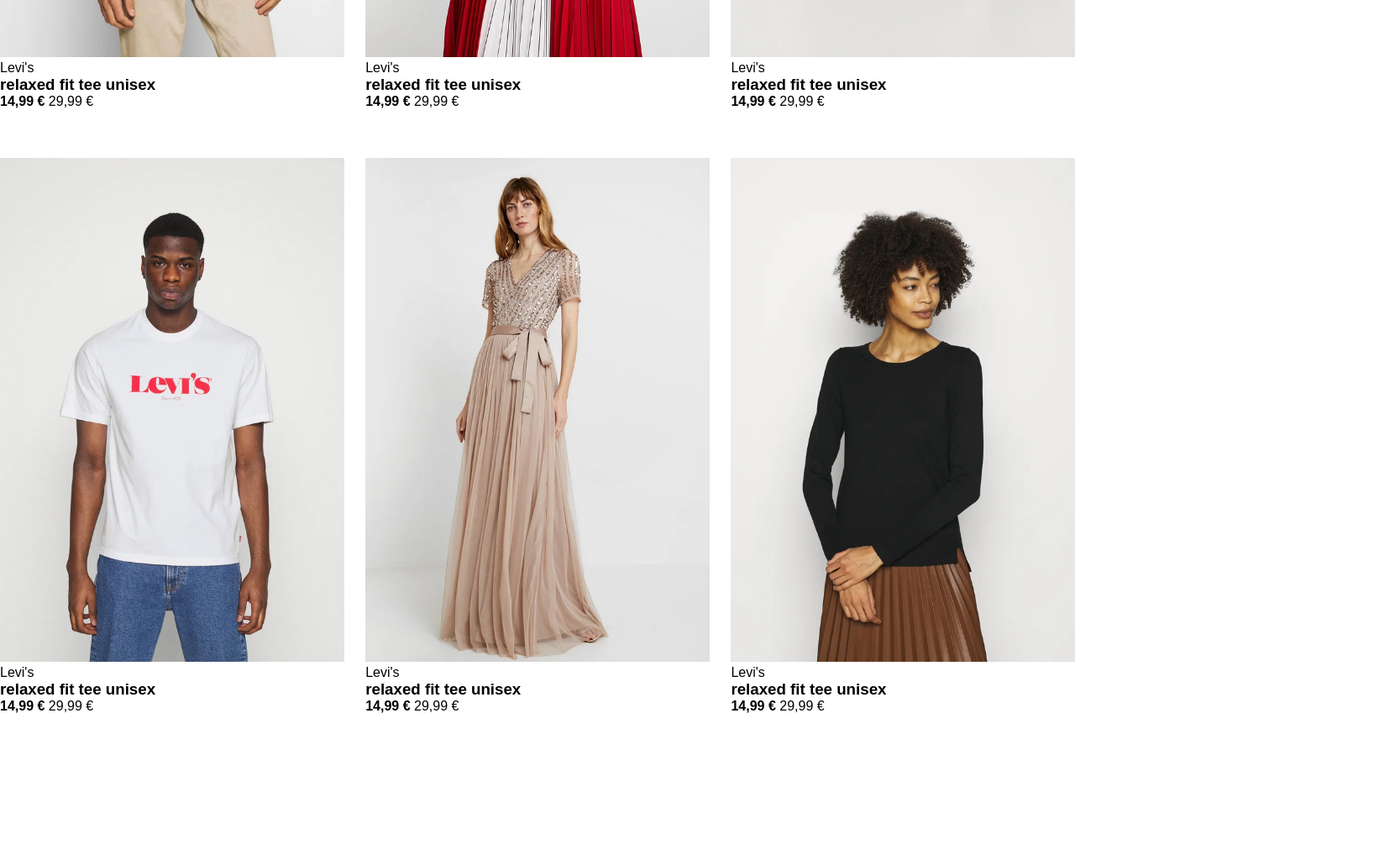
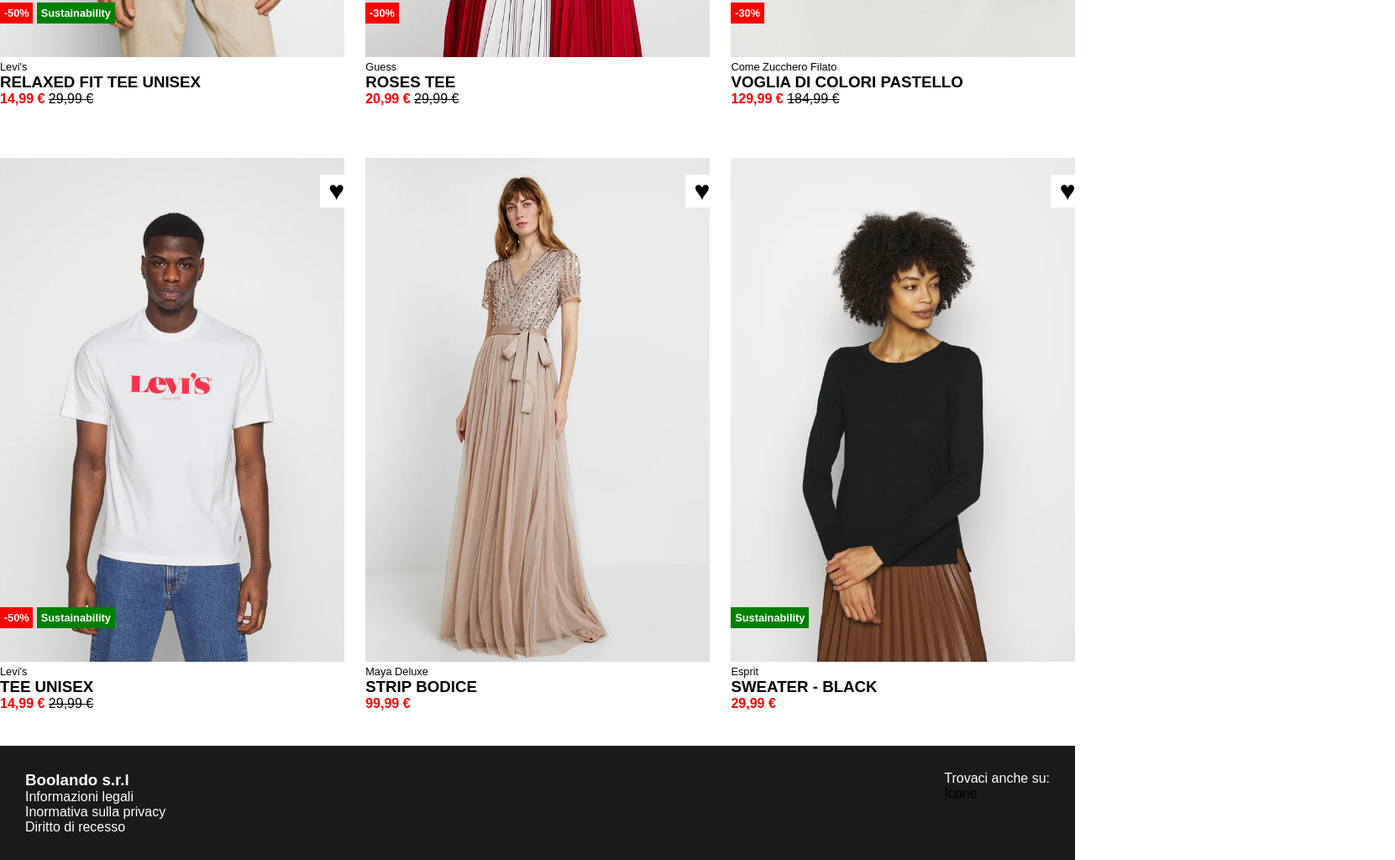
Before and after one commit to giuliacrr/html-css-boolando, a plain HTML site: page index.html in a window 1280 px wide. Shown: the part 632-1656 px from the top of the page at 84% size, 1661 px wide, since content can reach past the window. Before the commit the page ends 1482 px from the top, so only its background shows below. Drawn offline with Linux system fonts and the light colour scheme.

Commit message:
Added main + tags + part of the footer

```diff
--- a/css/style.css
+++ b/css/style.css
@@ -9,6 +9,10 @@
 
 header {
   background-color: #ff6900;
+  position:fixed;
+  width:100%;
+  top:0;
+  z-index:2;
 }
 
 .nav-cont {
@@ -63,7 +67,8 @@ li > a {
 main {
   max-width:1300px;
   margin:auto;
-  margin-top:50px;
+  margin-top:100px;
+  margin-bottom:100px;
 }
 
 .displays {
@@ -76,6 +81,7 @@ main {
 .display-clothes {
   height:600px;
   flex-basis:32%;
+  position: relative;
 }
 
 .display-clothes img {
@@ -84,4 +90,87 @@ main {
   object-fit: cover;
 }
 
-/*Brand - */
+/*Brand, Name & Price*/
+.brand {
+  font-size: .8rem;
+}
+
+.item-name {
+  text-transform: uppercase;
+}
+
+strong {
+  color:red;
+}
+
+span {
+  text-decoration: line-through;
+}
+
+/*tags*/
+.bottom-overlay {
+  position:absolute;
+  bottom: 40px;
+  left: 0px;
+  width: 100%;
+}
+
+.top-overlay {
+  position:absolute;
+  top:20px;
+  left:381px;
+  width: 100%;
+}
+
+.discount {
+  background-color: red;
+  font-size: .8rem;
+  padding:.3rem;
+  color:white;
+  font-weight: bold;
+  display: inline-block;
+}
+
+.sus {
+  background-color: green;
+  font-size: .8rem;
+  padding:.3rem;
+  color:white;
+  font-weight: bold;
+  display: inline-block;
+}
+
+.fav {
+  background-color: white;
+  font-size: 2rem;
+  padding: 1px 10px;
+  color:black;
+  font-weight: bold;
+  display: inline-block;
+}
+
+.fav:hover {
+  color: #ff6900;
+  cursor: pointer;
+}
+
+/*--------------------------------------------FOOTER--------------------------------------------*/
+
+footer {
+  background-color: #1a1a1a;
+  max-height:300px;
+}
+
+.csf {
+  max-width:1300px;
+  display:flex;
+  justify-content: space-between;
+  margin:auto;
+  padding:30px;
+}
+
+.color {
+  color:white;
+}
+
+.info
--- a/index.html
+++ b/index.html
@@ -43,52 +43,99 @@
   <main>
     <!--First display-->
     <div class="displays">
-      <div class="display-clothes">
-        <img src="img/1.webp" alt="relaxed fit tee unisex">
+      <div class="display-clothes"> <!--Display 1-->
+        <img class="hoverme" src="img/1.webp" alt="relaxed fit tee unisex">
+        <!--Brand, name and price-->
         <div>
           <div class="brand">Levi's</div>
           <h3 class="item-name">relaxed fit tee unisex</h3>
           <strong>14,99 &euro; </strong><span> 29,99 &euro;</span>
         </div>
-      </div>
-      <div class="display-clothes">
-        <img src="img/2.webp" alt="roses tee">
-        <div>
-          <div class="brand">Levi's</div>
-          <h3 class="item-name">relaxed fit tee unisex</h3>
-          <strong>14,99 &euro; </strong><span> 29,99 &euro;</span>
+        <!--Tags-->
+        <div class="bottom-overlay">
+          <div class="discount">-50%</div>
+          <div class="sus">Sustainability</div>
+        </div>
+        <div class="top-overlay">
+          <div class="fav"> &hearts;</div>
         </div>
       </div>
-      <div class="display-clothes">
+      <div class="display-clothes"> <!--Display 2-->
+        <img class="hoverme" src="img/2.webp" alt="roses tee">
+        <!--Brand, name and price-->
+        <div>
+          <div class="brand">Guess</div>
+          <h3 class="item-name">roses tee</h3>
+          <strong>20,99 &euro; </strong><span> 29,99 &euro;</span>
+        </div>
+        <!--Tags-->
+        <div class="bottom-overlay">
+          <div class="discount">-30%</div>
+        </div>
+        <div class="top-overlay">
+          <div class="fav"> &hearts;</div>
+        </div>
+      </div>
+      <div class="display-clothes"> <!--Display 3-->
+        <!--Brand, name and price-->
         <img src="img/3.webp" alt="pastel">
         <div>
-          <div class="brand">Levi's</div>
-          <h3 class="item-name">relaxed fit tee unisex</h3>
-          <strong>14,99 &euro; </strong> <span> 29,99 &euro;</span>
+          <div class="brand">Come Zucchero Filato</div>
+          <h3 class="item-name">voglia di colori pastello</h3>
+          <strong>129,99 &euro; </strong> <span> 184,99 &euro;</span>
+        </div>
+        <!--Tags-->
+        <div class="bottom-overlay">
+          <div class="discount">-30%</div>
+        </div>
+        <div class="top-overlay">
+          <div class="fav"> &hearts;</div>
         </div>
       </div>
-      <div class="display-clothes">
+      <div class="display-clothes"> <!--Display 4-->
+        <!--Brand, name and price-->
         <img src="img/4.webp" alt="tee unisex">
         <div>
           <div class="brand">Levi's</div>
-          <h3 class="item-name">relaxed fit tee unisex</h3>
+          <h3 class="item-name">tee unisex</h3>
           <strong>14,99 &euro; </strong><span> 29,99 &euro;</span>
         </div>
-      </div>
-      <div class="display-clothes">
-        <img src="img/5.webp" alt="stripe bodice">
-        <div>
-          <div class="brand">Levi's</div>
-          <h3 class="item-name">relaxed fit tee unisex</h3>
-          <strong>14,99 &euro; </strong><span> 29,99 &euro;</span>
+        <!--Tags-->
+        <div class="bottom-overlay">
+          <div class="discount">-50%</div>
+          <div class="sus">Sustainability</div>
+        </div>
+        <div class="top-overlay">
+          <div class="fav"> &hearts;</div>
         </div>
       </div>
-      <div class="display-clothes">
+      <div class="display-clothes"> <!--Display 5-->
+        <!--Brand, name and price-->
+        <img src="img/5.webp" alt="stripe bodice">
+        <div class="name-price">
+          <div class="brand">Maya Deluxe</div>
+          <h3 class="item-name">strip bodice</h3>
+          <strong>99,99 &euro; </strong>
+        </div>
+        <!--Tags-->
+        <div class="top-overlay">
+          <div class="fav"> &hearts;</div>
+        </div>
+      </div>
+      <div class="display-clothes"> <!--Display 6-->
+        <!--Brand, name and price-->
         <img src="img/6.webp" alt="black sweather">
         <div>
-          <div class="brand">Levi's</div>
-          <h3 class="item-name">relaxed fit tee unisex</h3>
-          <strong>14,99 &euro; </strong><span> 29,99 &euro;</span>
+          <div class="brand">Esprit</div>
+          <h3 class="item-name">sweater - black </h3>
+          <strong>29,99 &euro; </strong>
+        </div>
+        <!--Tags-->
+        <div class="bottom-overlay">
+          <div class="sus">Sustainability</div>
+        </div>
+        <div class="top-overlay">
+          <div class="fav"> &hearts;</div>
         </div>
       </div>
     </div>
@@ -96,7 +143,20 @@
 
   <!--FOOTER-->
   <footer>
-
+    <div class="csf">
+      <div>
+        <h3 class="color">Boolando s.r.l</h3>
+        <div class="info">
+          <div class="color">Informazioni legali</div>
+          <div class="color">Inormativa sulla privacy</div>
+          <div class="color">Diritto di recesso</div>
+        </div>
+      </div>
+      <div>
+        <div class="color">Trovaci anche su:</div>
+        <div class="">Icone</div>
+      </div>
+    </div>
   </footer>
 </body>
 
```
